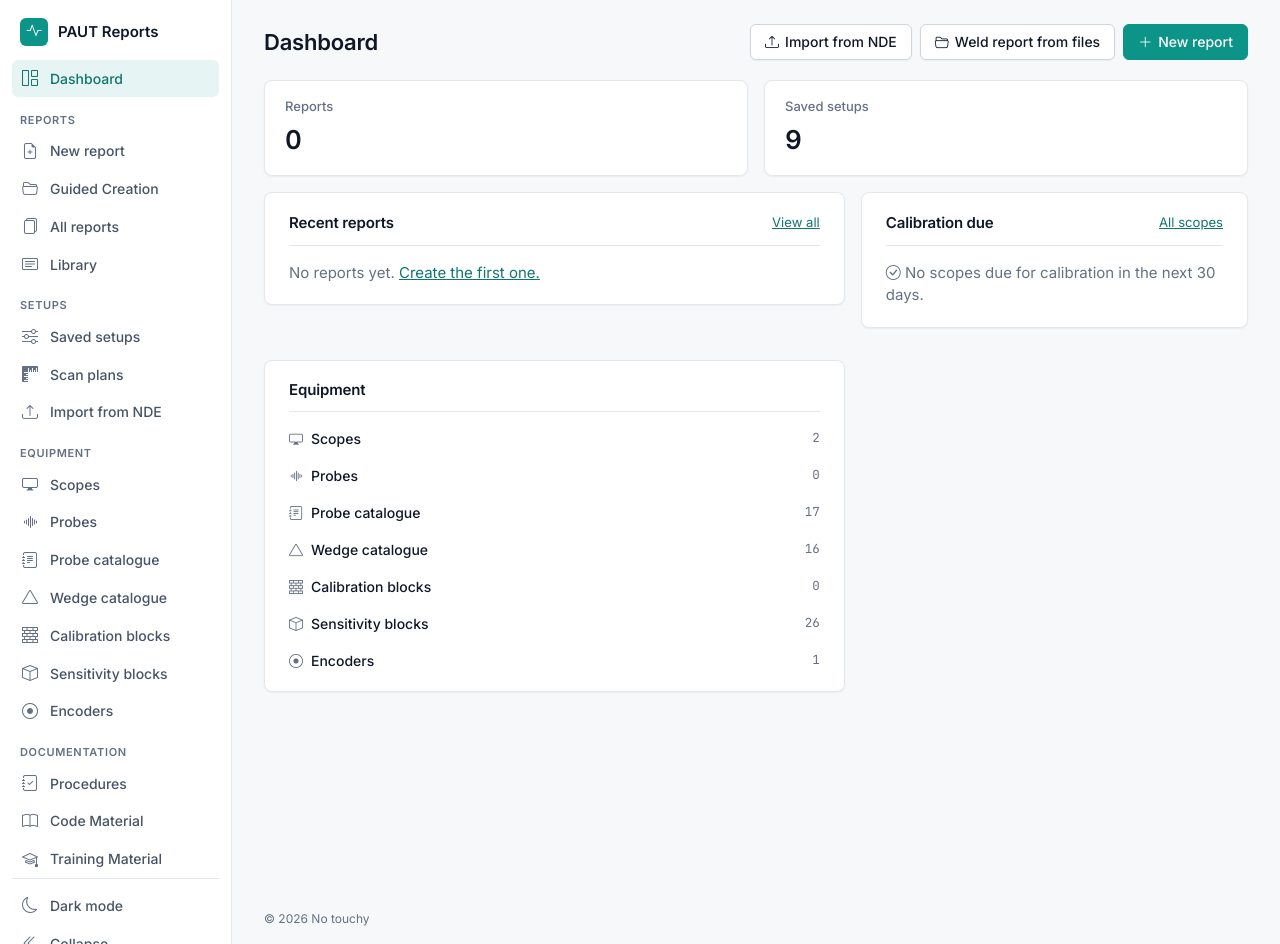
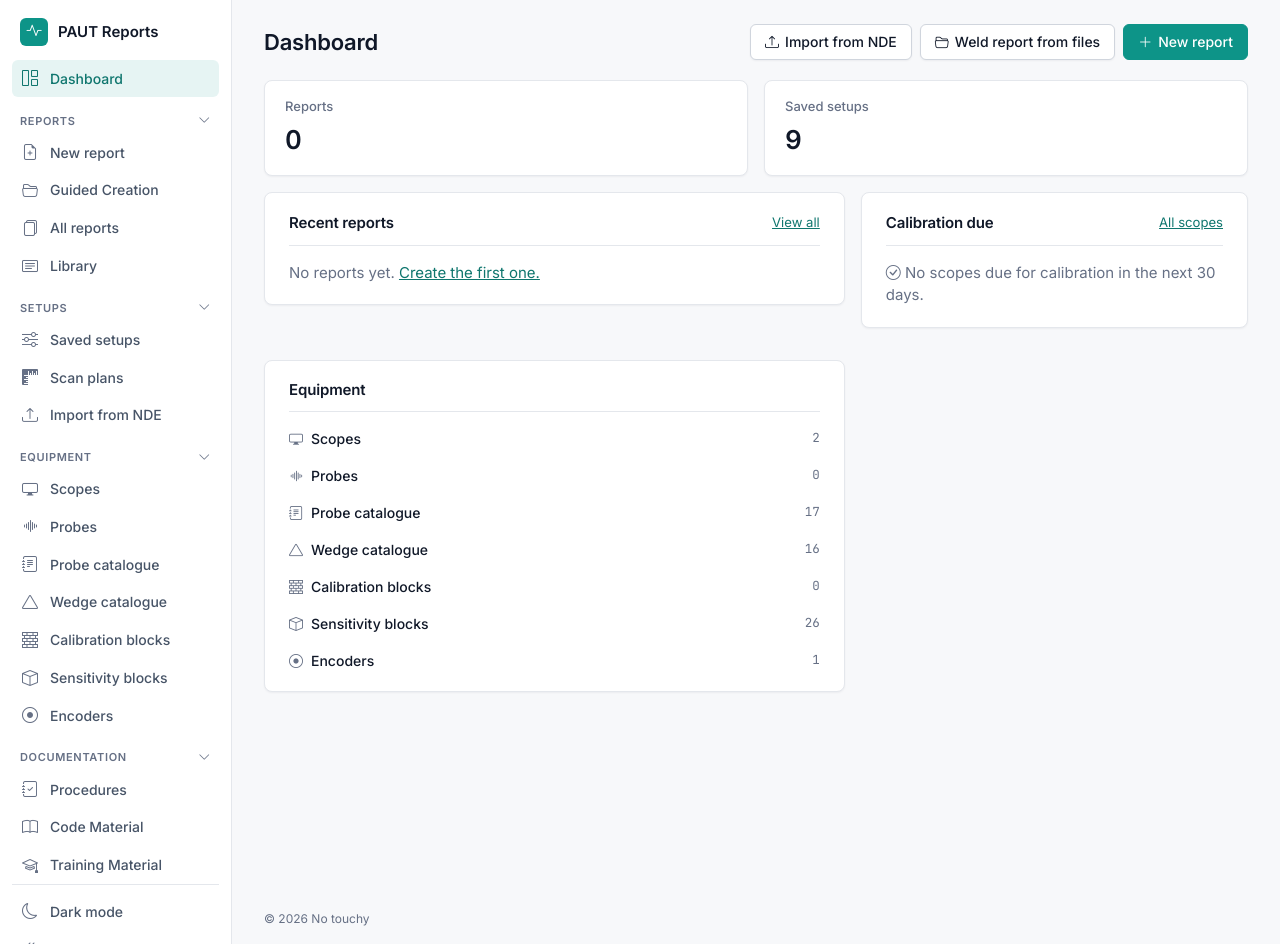
Before and after one commit to LucasJen/PAUT-Workflow-Automation, a Django app: page / in a window 1280 px wide. Run offline with Django 5.2, Linux system fonts and the light colour scheme; data comes from the database, SQL or seed files in the repository; data that the repository does not hold is empty; some libraries are stand-ins or nearby versions.

Commit message:
Sidebar: group labels show / hide their links, remembered per browser
The closed groups are applied in <head> before first paint, so pages don't
flash open. The collapsed icon rail still shows every group's icons.

Co-Authored-By: Claude Opus 5.5 <noreply@anthropic.com>

```diff
--- a/reports/static/reports/css/app.css
+++ b/reports/static/reports/css/app.css
@@ -182,14 +182,35 @@ h1, h2, h3, h4, h5, h6 { color: var(--text); letter-spacing: -0.01em; }
 }
 
 .nav-group-label {
+    display: flex;
+    align-items: center;
+    justify-content: space-between;
+    width: 100%;
     padding: 0.875rem 0.5rem 0.25rem;
+    background: none;
+    border: 0;
+    border-radius: var(--radius);
     font-size: 0.6875rem;
     font-weight: 600;
     letter-spacing: 0.06em;
     text-transform: uppercase;
+    text-align: left;
     color: var(--text-3);
     white-space: nowrap;
 }
+
+.nav-group-label:hover { color: var(--text); }
+.nav-group-chevron { font-size: 0.75rem; transition: transform 0.15s ease; }
+
+/* A closed group (its name is in <html data-nav-closed>, set before paint) shows only its label */
+html[data-nav-closed~="reports"] .nav-group[data-group="reports"] .nav-group-items { display: none; }
+html[data-nav-closed~="reports"] .nav-group[data-group="reports"] .nav-group-chevron { transform: rotate(-90deg); }
+html[data-nav-closed~="setups"] .nav-group[data-group="setups"] .nav-group-items { display: none; }
+html[data-nav-closed~="setups"] .nav-group[data-group="setups"] .nav-group-chevron { transform: rotate(-90deg); }
+html[data-nav-closed~="equipment"] .nav-group[data-group="equipment"] .nav-group-items { display: none; }
+html[data-nav-closed~="equipment"] .nav-group[data-group="equipment"] .nav-group-chevron { transform: rotate(-90deg); }
+html[data-nav-closed~="documentation"] .nav-group[data-group="documentation"] .nav-group-items { display: none; }
+html[data-nav-closed~="documentation"] .nav-group[data-group="documentation"] .nav-group-chevron { transform: rotate(-90deg); }
 
 .nav-item-link {
     display: flex;
@@ -248,6 +269,12 @@ h1, h2, h3, h4, h5, h6 { color: var(--text); letter-spacing: -0.01em; }
 }
 .sidebar-collapsed .sidebar .nav-item-link { justify-content: center; }
 .sidebar-collapsed .collapse-icon { transform: rotate(180deg); }
+/* The icon rail shows every group's icons; its labels are only dividers */
+@media (min-width: 768px) {
+    .sidebar-collapsed .sidebar .nav-group-items { display: block !important; }
+    .sidebar-collapsed .sidebar .nav-group-label { width: calc(100% - 1rem); pointer-events: none; }
+    .sidebar-collapsed .sidebar .nav-group-label > * { display: none; }
+}
 
 .main {
     flex: 1;
--- a/reports/static/reports/js/app.js
+++ b/reports/static/reports/js/app.js
@@ -41,6 +41,22 @@ renderThemeButton();
 document.getElementById('sidebar-collapse').addEventListener('click', () => {
     const collapsed = root.classList.toggle('sidebar-collapsed');
     storageSet('sidebarCollapsed', collapsed);
+});
+
+// Group labels show / hide their links; the closed groups are remembered (see base.html <head>)
+document.querySelectorAll('.nav-group').forEach(group => {
+    const name = group.dataset.group;
+    const label = group.querySelector('.nav-group-label');
+    const closedGroups = () => (root.getAttribute('data-nav-closed') || '').split(' ').filter(Boolean);
+    label.setAttribute('aria-expanded', !closedGroups().includes(name));
+    label.addEventListener('click', () => {
+        let closed = closedGroups();
+        const closing = !closed.includes(name);
+        closed = closing ? closed.concat(name) : closed.filter(g => g !== name);
+        root.setAttribute('data-nav-closed', closed.join(' '));
+        storageSet('navClosed', closed.join(' '));
+        label.setAttribute('aria-expanded', !closing);
+    });
 });
 
 // Mobile: slide-in sidebar, closed by clicking outside it
--- a/reports/templates/reports/base.html
+++ b/reports/templates/reports/base.html
@@ -19,6 +19,8 @@
             }
             document.documentElement.setAttribute('data-bs-theme', theme);
             if (collapsed) document.documentElement.classList.add('sidebar-collapsed');
+            // Sidebar groups the user closed (space-separated names; app.css hides their links)
+            try { document.documentElement.setAttribute('data-nav-closed', localStorage.getItem('navClosed') || ''); } catch (e) {}
         })();
     </script>
 
@@ -42,7 +44,11 @@
             <i class="bi bi-grid-1x2"></i><span class="nav-label">Dashboard</span>
         </a>
 
-        <div class="nav-group-label">Reports</div>
+        <div class="nav-group" data-group="reports">
+            <button type="button" class="nav-group-label" aria-expanded="true" title="Show or hide Reports">
+                <span>Reports</span><i class="bi bi-chevron-down nav-group-chevron"></i>
+            </button>
+            <div class="nav-group-items">
                 <a class="nav-item-link {% nav_active 'create-report' 'new-report' %}" href="{% url 'create-report' %}" title="New report">
                     <i class="bi bi-file-earmark-plus"></i><span class="nav-label">New report</span>
                 </a>
@@ -55,8 +61,14 @@
                 <a class="nav-item-link {% nav_active 'snippet-list' 'edit-snippet' 'new-snippet' 'defaults-list' 'edit-defaults' %}" href="{% url 'snippet-list' %}" title="Library">
                     <i class="bi bi-card-text"></i><span class="nav-label">Library</span>
                 </a>
+            </div>
+        </div>
 
-        <div class="nav-group-label">Setups</div>
+        <div class="nav-group" data-group="setups">
+            <button type="button" class="nav-group-label" aria-expanded="true" title="Show or hide Setups">
+                <span>Setups</span><i class="bi bi-chevron-down nav-group-chevron"></i>
+            </button>
+            <div class="nav-group-items">
                 <a class="nav-item-link {% nav_active 'setup-list' 'edit-setup' 'new-setup' %}" href="{% url 'setup-list' %}" title="Saved setups">
                     <i class="bi bi-sliders"></i><span class="nav-label">Saved setups</span>
                 </a>
@@ -66,8 +78,14 @@
                 <a class="nav-item-link {% nav_active 'nde-upload' %}" href="{% url 'nde-upload' %}" title="Import from NDE">
                     <i class="bi bi-upload"></i><span class="nav-label">Import from NDE</span>
                 </a>
+            </div>
+        </div>
 
-        <div class="nav-group-label">Equipment</div>
+        <div class="nav-group" data-group="equipment">
+            <button type="button" class="nav-group-label" aria-expanded="true" title="Show or hide Equipment">
+                <span>Equipment</span><i class="bi bi-chevron-down nav-group-chevron"></i>
+            </button>
+            <div class="nav-group-items">
                 <a class="nav-item-link {% nav_active 'scope-list' 'edit-scope' 'new-scope' %}" href="{% url 'scope-list' %}" title="Scopes">
                     <i class="bi bi-display"></i><span class="nav-label">Scopes</span>
                 </a>
@@ -89,8 +107,14 @@
                 <a class="nav-item-link {% nav_active 'encoder-list' 'edit-encoder' 'new-encoder' %}" href="{% url 'encoder-list' %}" title="Encoders">
                     <i class="bi bi-record-circle"></i><span class="nav-label">Encoders</span>
                 </a>
+            </div>
+        </div>
 
-        <div class="nav-group-label">Documentation</div>
+        <div class="nav-group" data-group="documentation">
+            <button type="button" class="nav-group-label" aria-expanded="true" title="Show or hide Documentation">
+                <span>Documentation</span><i class="bi bi-chevron-down nav-group-chevron"></i>
+            </button>
+            <div class="nav-group-items">
                 <a class="nav-item-link {% nav_active 'procedure-list' 'edit-procedure' %}" href="{% url 'procedure-list' %}" title="Procedures">
                     <i class="bi bi-journal-check"></i><span class="nav-label">Procedures</span>
                 </a>
@@ -100,6 +124,8 @@
                 <a class="nav-item-link {% nav_active 'training-material-list' 'edit-training-material' %}" href="{% url 'training-material-list' %}" title="Training Material">
                     <i class="bi bi-mortarboard"></i><span class="nav-label">Training Material</span>
                 </a>
+            </div>
+        </div>
 
         <div class="sidebar-footer">
             <button type="button" class="nav-item-link" id="theme-toggle" title="Toggle theme">
```
Lines whose indentation alone changed are shown as unchanged.
